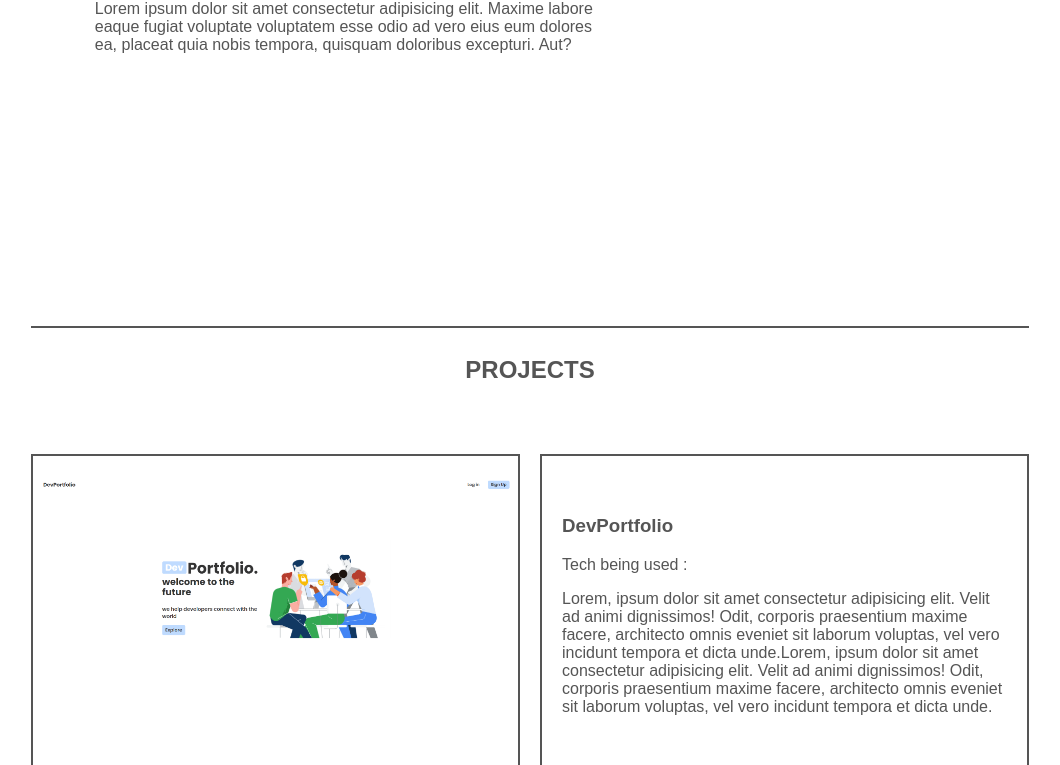
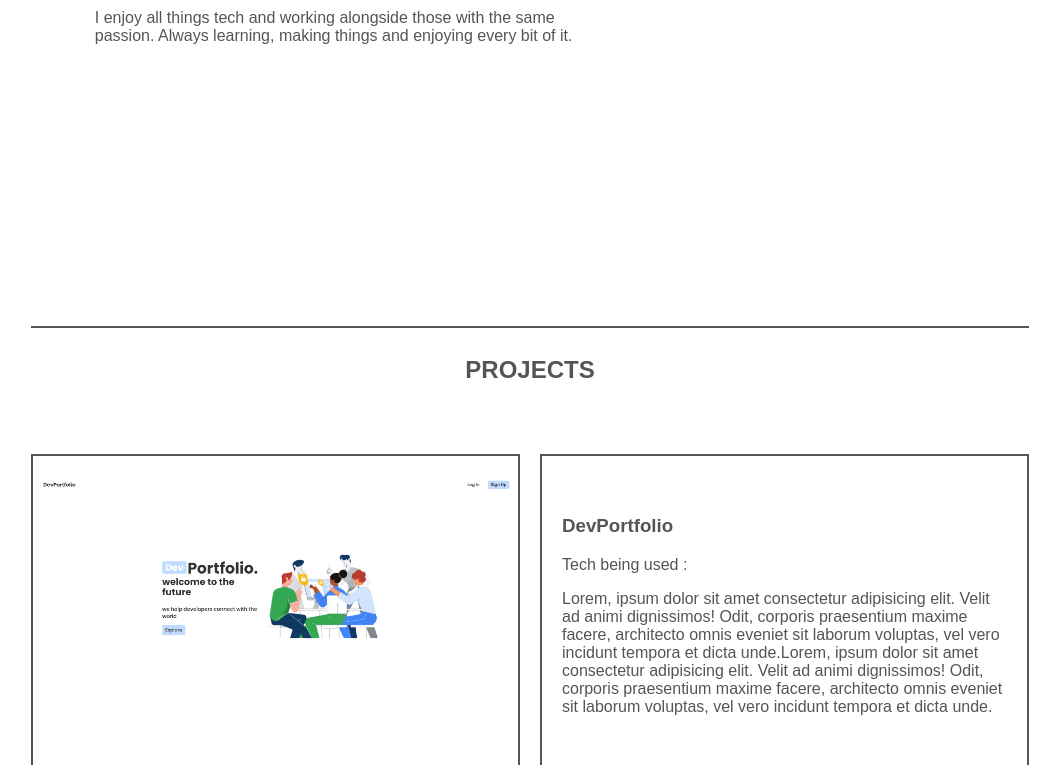
Before and after one commit to multiahfoon/multiahfoon, a plain HTML site: page index.html in a window 1280 px wide. Shown: the part 335-1100 px from the top of the page, without its empty margins (110-1170 px from the left). Drawn offline with Linux system fonts and the light colour scheme.

Commit message:
feat: replace lorem ipsum with content

```diff
--- a/index.html
+++ b/index.html
@@ -28,9 +28,8 @@
         <h2>Multi Ah Foon</h2>
         <h1>Full Stack Developer</h1>
         <p>
-            Lorem ipsum dolor sit amet consectetur adipisicing elit. Maxime labore eaque fugiat voluptate voluptatem
-            esse
-            odio ad vero eius eum dolores ea, placeat quia nobis tempora, quisquam doloribus excepturi. Aut?
+          I enjoy all things tech and working alongside those with the same passion.
+          Always learning, making things and enjoying every bit of it.
         </p>
       </div>
     </main>
```
Lines whose indentation alone changed are shown as unchanged.
